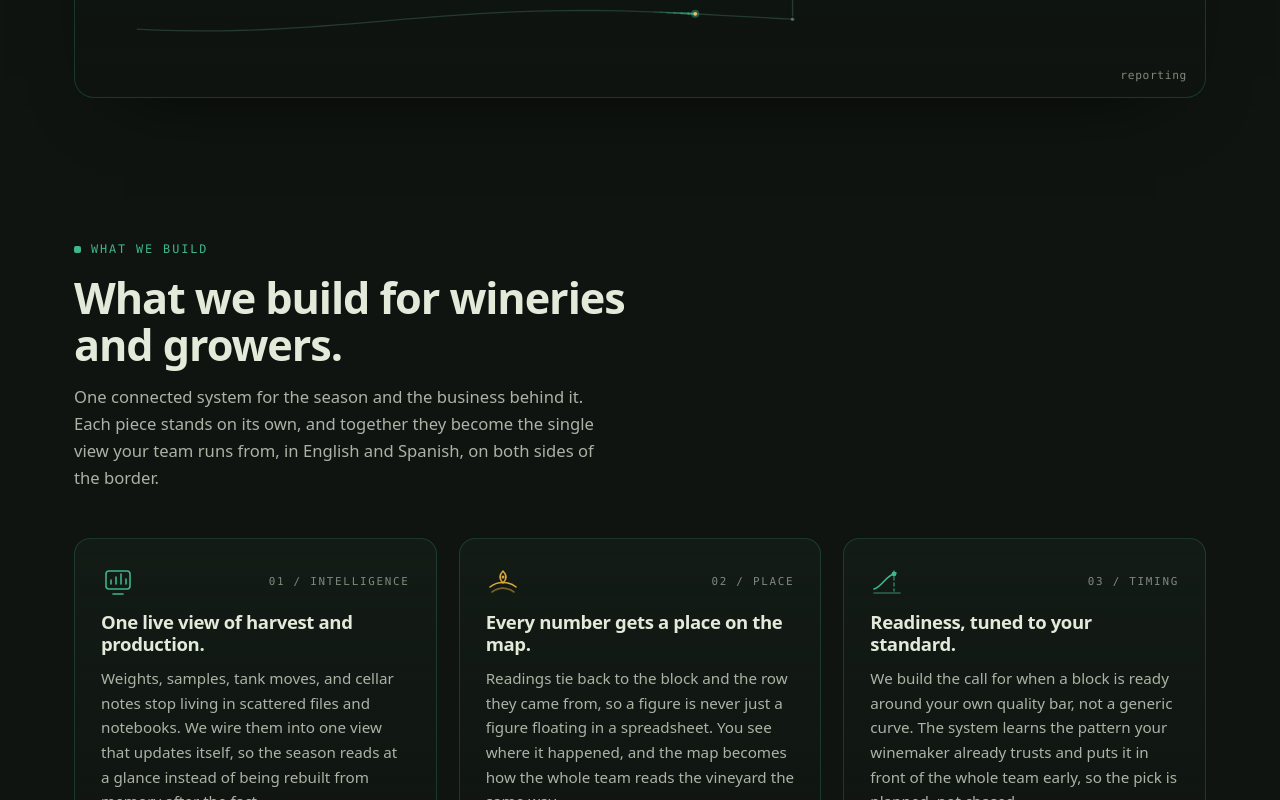
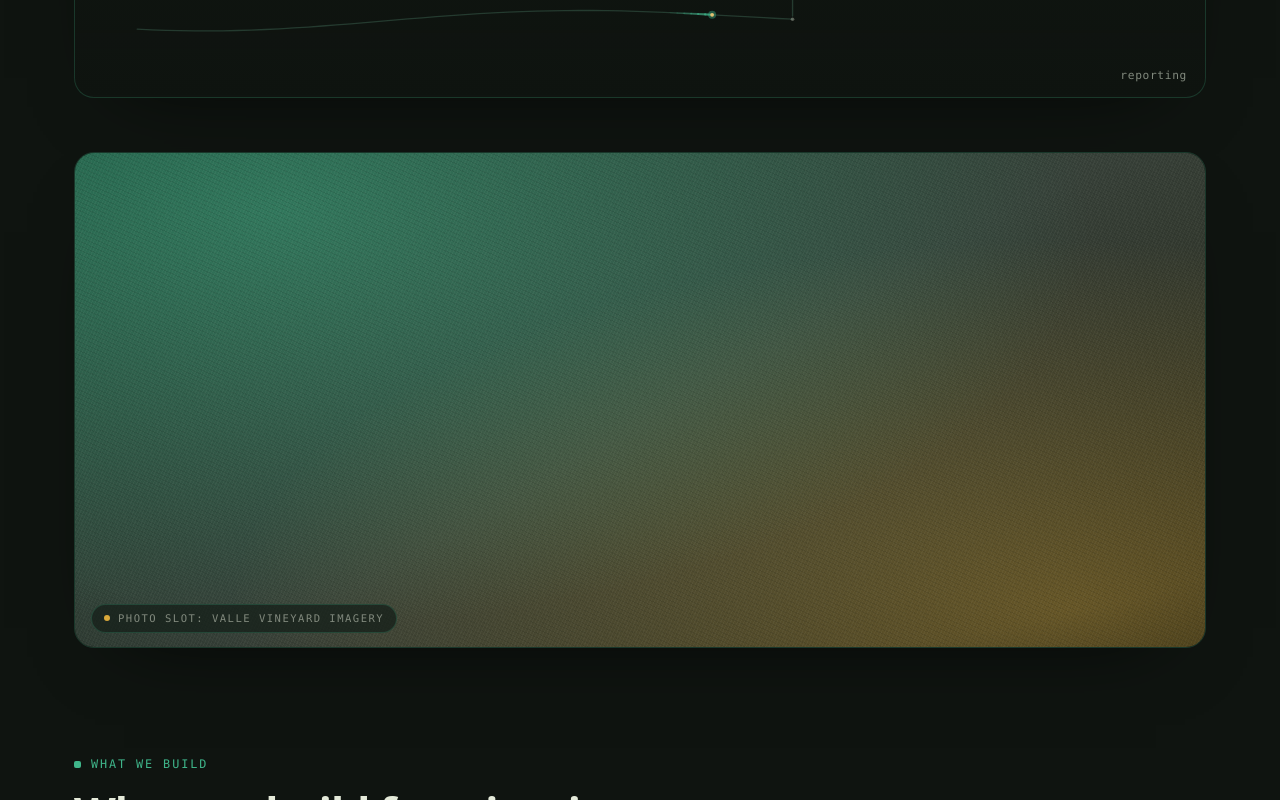
Before and after one commit to hackesmit/cardon-digital, a Next.js app: page /industries/winery in a window 1280 px wide. Shown: the part 1060-1860 px from the top of the page. Built offline with nearby package versions, Linux system fonts and the light colour scheme.

Commit message:
WIP: site v4 agent snapshots

```diff
--- a/app/industries/winery/page.tsx
+++ b/app/industries/winery/page.tsx
@@ -50,6 +50,20 @@ export default function WineryPage() {
           <div className="stage-wrap">
             <VineField />
           </div>
+        </div>
+      </section>
+
+      {/* ============================ PHOTO SLOT (placeholder) ============================ */}
+      <section className="photo-slot" aria-hidden="true">
+        <div className="container">
+          <figure className="photoband">
+            {/* Drop a real photo in later by replacing the CSS-composed fill with an image, e.g.:
+                <img className="photoband-img" src="/media/valle-vineyard.jpg" alt="Vineyard rows in the Valle de Guadalupe at dusk" /> */}
+            <div className="photoband-fill" />
+            <figcaption className="photoband-cap mono">
+              photo slot: Valle vineyard imagery
+            </figcaption>
+          </figure>
         </div>
       </section>
 
--- a/app/industries/winery/winery.css
+++ b/app/industries/winery/winery.css
@@ -169,6 +169,40 @@
   position:absolute;inset:12px;border-radius:50%;border:1px dashed var(--wine-line);opacity:0.55;
 }
 
+/* ---- photo slot (placeholder band; swap the fill background for an <img> later) ----
+   A CSS-composed placeholder in a duotone agave treatment: layered radial and
+   linear gradients for depth, plus two fine repeating gradients for grain. When
+   a real photo arrives, drop an <img class="photoband-img"> into the figure and
+   remove the fill; the frame, ratio, and caption stay. */
+.pg-winery .photo-slot{padding:clamp(10px,2vw,20px) 0 0;}
+.pg-winery .photoband{
+  position:relative;margin:0;overflow:hidden;
+  border:1px solid var(--line);border-radius:20px;
+  aspect-ratio:16 / 7;box-shadow:var(--shadow);
+}
+.pg-winery .photoband-img{position:absolute;inset:0;width:100%;height:100%;object-fit:cover;display:block;}
+.pg-winery .photoband-fill{
+  position:absolute;inset:0;
+  background:
+    repeating-linear-gradient(115deg, color-mix(in srgb, var(--text) 4%, transparent) 0 1px, transparent 1px 3px),
+    repeating-linear-gradient(24deg, color-mix(in srgb, var(--ground) 10%, transparent) 0 1px, transparent 1px 4px),
+    radial-gradient(120% 140% at 18% 12%, color-mix(in srgb, var(--primary) 46%, transparent), transparent 60%),
+    radial-gradient(120% 120% at 88% 92%, color-mix(in srgb, var(--secondary) 34%, transparent), transparent 62%),
+    linear-gradient(150deg, color-mix(in srgb, var(--primary) 30%, var(--ground)) 0%, var(--panel-2) 52%, color-mix(in srgb, var(--ground) 88%, var(--secondary)) 100%);
+}
+.pg-winery .photoband-fill::after{
+  content:"";position:absolute;inset:0;
+  background:radial-gradient(140% 120% at 50% 40%, transparent 52%, color-mix(in srgb, var(--ground) 62%, transparent) 100%);
+}
+.pg-winery .photoband-cap{
+  position:absolute;left:16px;bottom:14px;z-index:2;
+  display:inline-flex;align-items:center;gap:8px;
+  background:color-mix(in srgb, var(--panel) 78%, transparent);
+  border:1px solid var(--line);border-radius:999px;padding:5px 12px;
+  font-size:0.66rem;letter-spacing:0.14em;text-transform:uppercase;color:var(--muted);
+}
+.pg-winery .photoband-cap::before{content:"";width:6px;height:6px;border-radius:50%;background:var(--secondary);flex-shrink:0;}
+
 /* ============================ RESPONSIVE ============================ */
 @media (max-width:900px){
   .pg-winery .cap-grid{grid-template-columns:repeat(2,1fr);}
```
